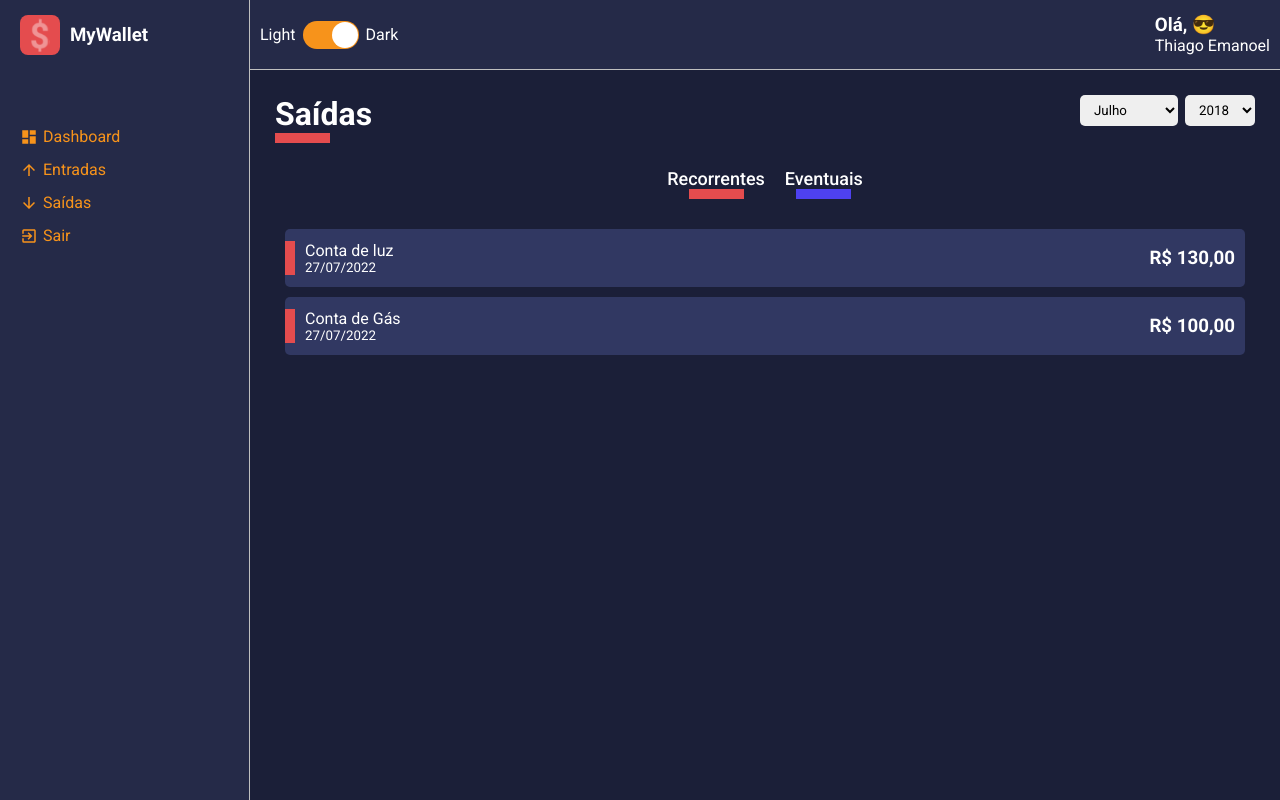
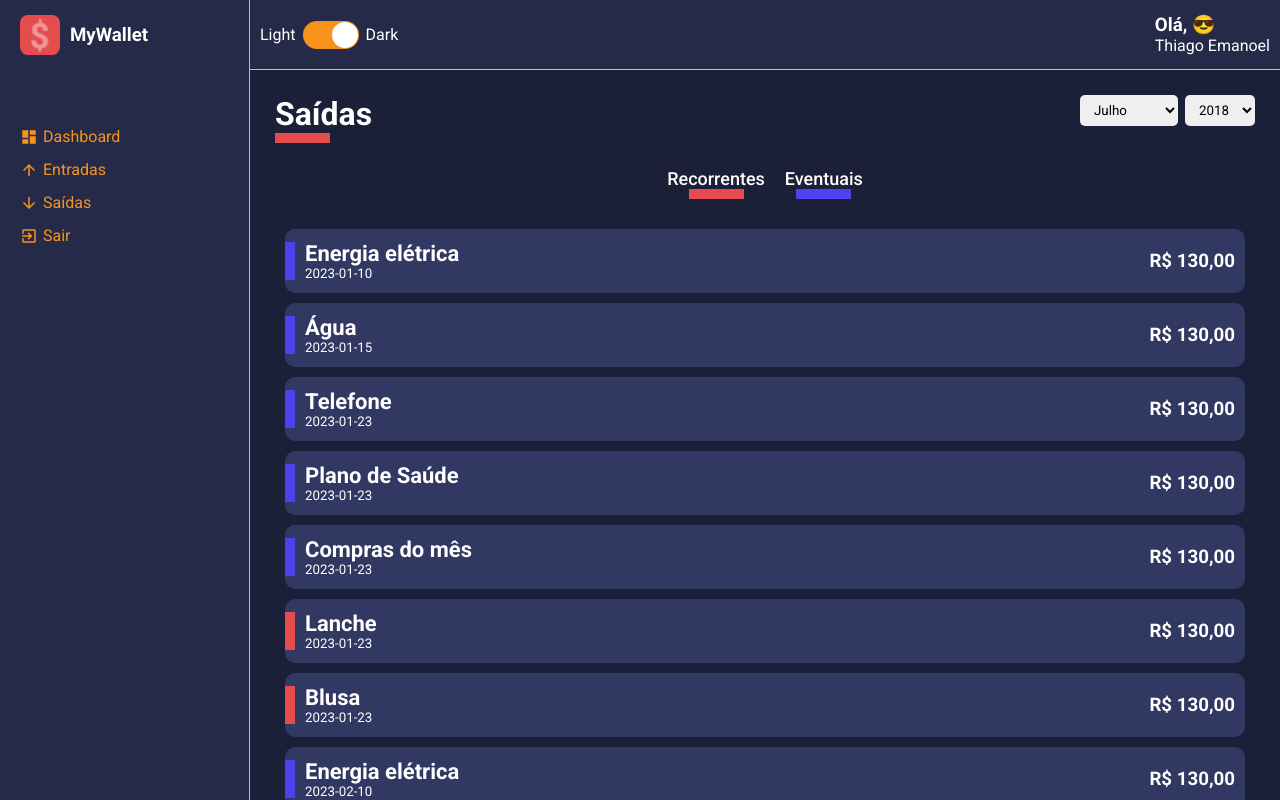
Before and after one commit to thiagoemanoel98/my-wallet-dashboard, a React (Create React App) app: page /list/1 in a window 1280 px wide. Built offline with nearby package versions, Linux system fonts and the light colour scheme.

Commit message:
✨ Implementação da Listagem

```diff
--- a/src/components/HistoryFinanceCard/styles.ts
+++ b/src/components/HistoryFinanceCard/styles.ts
@@ -9,7 +9,7 @@ export const Container = styled.li`
     background-color: ${props => props.theme.colors.tertiary};
 
     list-style: none;
-    border-radius: 5px;
+    border-radius: 10px;
 
     margin: 10px;
     padding: 12px 10px;
@@ -35,6 +35,11 @@ export const Container = styled.li`
         justify-content: space-between;
         padding-left: 10px;
     }
+
+    >div span {
+        font-weight: bold;
+        font-size: 22px;
+    }
 `;
 
 export const Tag = styled.div<ITagProps>`
--- a/src/pages/List/index.tsx
+++ b/src/pages/List/index.tsx
@@ -1,13 +1,26 @@
-import React, { useMemo } from "react";
+import React, { useEffect, useMemo, useState } from "react";
 import { useParams } from "react-router-dom";
 import ContentHeader from "../../components/ContentHeader";
 import HistoryFinanceCardProps from "../../components/HistoryFinanceCard";
 import SelectInput from "../../components/SelectInput";
 
+import gains from "../../repositories/gains";
+import expenses from "../../repositories/expenses";
+
 import * as S from "./styles";
+
+interface IData {
+  id: string;
+  decription: string;
+  amountFormatted: string;
+  frequency: string;
+  dataFormatted: string;
+  tagColor: string;
+}
 
 const List: React.FC = () => {
   let { type } = useParams();
+  const [data, setData] = useState<IData[]>([]);
 
   const EntryStyle = useMemo(() => {
     return type === "entry-balance"
@@ -15,6 +28,9 @@ const List: React.FC = () => {
       : { title: "Saídas", lineColor: "#E44C4E" };
   }, [type]);
 
+  const ListData = useMemo(() => {
+    return type === "entry-balance" ? gains : expenses;
+  }, [type]);
 
   const months = [
     {
@@ -46,6 +62,21 @@ const List: React.FC = () => {
     },
   ];
 
+  useEffect(() => {
+    const response = ListData.map((item) => {
+      return {
+        id: String(Math.random() * data.length),
+        decription: item.description,
+        amountFormatted: item.amount,
+        frequency: item.frequency,
+        dataFormatted: item.date,
+        tagColor: item.frequency === "recorrente" ? "#4E41F0" : "#E44C4E",
+      };
+    });
+
+    setData(response);
+  }, []);
+
   return (
     <S.Container>
       <ContentHeader title={EntryStyle.title} lineColor={EntryStyle.lineColor}>
@@ -63,18 +94,15 @@ const List: React.FC = () => {
       </S.Filters>
 
       <S.Content>
-        <HistoryFinanceCardProps
-          tagColor="#E44C4E"
-          title="Conta de luz"
-          subtitle="27/07/2022"
-          amount="R$ 130,00"
-        />
-        <HistoryFinanceCardProps
-          tagColor="#E44C4E"
-          title="Conta de Gás"
-          subtitle="27/07/2022"
-          amount="R$ 100,00"
-        />
+        {data.map((item) => (
+          <HistoryFinanceCardProps
+            key={item.id}
+            tagColor={item.tagColor}
+            title={item.decription}
+            subtitle={item.dataFormatted}
+            amount="R$ 130,00"
+          />
+        ))}
       </S.Content>
     </S.Container>
   );
--- /dev/null
+++ b/src/repositories/expenses.ts
@@ -0,0 +1,51 @@
+export default [
+  {"description":"Energia elétrica",      "amount":"150.55","type":"saída","frequency":"recorrente","date":"2023-01-10"},
+  {"description":"Água",                  "amount":"75.55", "type":"saída","frequency":"recorrente","date":"2023-01-15"},
+  {"description": "Telefone",             "amount":"99.99", "type":"saída","frequency":"recorrente","date":"2023-01-23"},
+  {"description":"Plano de Saúde",        "amount":"300.00","type":"saída","frequency":"recorrente","date":"2023-01-23"},
+  {"description":"Compras do mês",        "amount":"625.78","type":"saída","frequency":"recorrente","date":"2023-01-23"},
+  {"description":"Lanche",                "amount":"45.70", "type":"saída","frequency":"eventual",  "date":"2023-01-23"},
+  {"description":"Blusa",                 "amount":"95.70", "type":"saída","frequency":"eventual",  "date":"2023-01-23"},
+  {"description":"Energia elétrica",      "amount":"125.55","type":"saída","frequency":"recorrente","date":"2023-02-10"},
+  {"description":"Água",                  "amount":"90.15", "type":"saída","frequency":"recorrente","date":"2023-02-15"},
+  {"description":"Telefone",              "amount":"99.99", "type":"saída","frequency":"recorrente","date":"2023-02-23"},
+  {"description":"Plano de Saúde",        "amount":"300.00","type":"saída","frequency":"recorrente","date":"2023-02-23"},
+  {"description":"Compras do mês",        "amount":"540.00","type":"saída","frequency":"recorrente","date":"2023-02-25"},
+  {"description":"Parcela do Celular 1/5","amount":"150.99","type":"saída","frequency":"eventual",  "date":"2023-02-26"},
+  {"description":"Cinema",                "amount":"45.00", "type":"saída","frequency":"eventual",  "date":"2023-02-23"},
+  {"description":"Energia elétrica",      "amount":"97.00", "type":"saída","frequency":"recorrente","date":"2023-03-10"},
+  {"description":"Água",                  "amount":"100.10","type":"saída","frequency":"recorrente","date":"2023-03-15"},
+  {"description":"Telefone",              "amount":"99.99", "type":"saída","frequency":"recorrente","date":"2023-03-23"},
+  {"description":"Plano de Saúde",        "amount":"300.00","type":"saída","frequency":"recorrente","date":"2023-03-23"},
+  {"description":"Compras do mês",        "amount":"800.50","type":"saída","frequency":"recorrente","date":"2023-03-17"},
+  {"description":"Parcela do Celular 2/5","amount":"150.99","type":"saída","frequency":"eventual",  "date":"2023-03-18"},
+  {"description":"Troca de Oléo do carro","amount":"90.00", "type":"saída","frequency":"eventual",  "date":"2023-03-23"},
+  {"description":"Energia elétrica",      "amount":"75.99", "type":"saída","frequency":"recorrente","date":"2023-04-10"},
+  {"description":"Água",                  "amount":"80.33", "type":"saída","frequency":"recorrente","date":"2023-04-15"},
+  {"description":"Telefone",              "amount":"99.99", "type":"saída","frequency":"recorrente","date":"2023-04-23"},
+  {"description":"Plano de Saúde",        "amount":"300.00","type":"saída","frequency":"recorrente","date":"2023-04-23"},
+  {"description":"Compras do mês",        "amount":"600.00","type":"saída","frequency":"recorrente","date":"2023-04-25"},
+  {"description":"Parcela do Celular 3/5","amount":"150.99","type":"saída","frequency":"eventual",  "date":"2023-04-26"},
+  {"description":"Ebook de React Js",     "amount":"85.95", "type":"saída","frequency":"eventual",  "date":"2023-04-13"},
+  {"description":"Energia elétrica",      "amount":"125.55","type":"saída","frequency":"recorrente","date":"2023-05-10"},
+  {"description":"Água",                  "amount":"90.15", "type":"saída","frequency":"recorrente","date":"2023-05-15"},
+  {"description":"Telefone",              "amount":"99.99", "type":"saída","frequency":"recorrente","date":"2023-05-23"},
+  {"description":"Plano de Saúde",        "amount":"300.00","type":"saída","frequency":"recorrente","date":"2023-05-23"},
+  {"description":"Compras do mês",        "amount":"540.00","type":"saída","frequency":"recorrente","date":"2023-05-25"},
+  {"description":"Parcela do Celular 4/5","amount":"150.99","type":"saída","frequency":"eventual",  "date":"2023-05-26"},
+  {"description":"Blusa Iron Man",        "amount":"150.00","type":"saída","frequency":"eventual",  "date":"2023-01-23"},
+  {"description":"Energia elétrica",      "amount":"200.00","type":"saída","frequency":"recorrente","date":"2023-06-10"},
+  {"description":"Água",                  "amount":"150.00","type":"saída","frequency":"recorrente","date":"2023-06-15"},
+  {"description":"Telefone",              "amount":"99.99", "type":"saída","frequency":"recorrente","date":"2023-06-23"},
+  {"description":"Plano de Saúde",        "amount":"300.00","type":"saída","frequency":"recorrente","date":"2023-06-23"},
+  {"description":"Compras do mês",        "amount":"559.15","type":"saída","frequency":"recorrente","date":"2023-06-25"},
+  {"description":"Parcela do Celular 5/5","amount":"150.99","type":"saída","frequency":"eventual",  "date":"2023-06-26"},
+  {"description":"Perfume",               "amount":"250.00","type":"saída","frequency":"eventual",  "date":"2023-06-21"},
+  {"description":"Energia elétrica",      "amount":"250.00","type":"saída","frequency":"recorrente","date":"2023-07-10"},
+  {"description":"Água",                  "amount":"90.00", "type":"saída","frequency":"recorrente","date":"2023-07-15"},
+  {"description":"Telefone",              "amount":"99.99", "type":"saída","frequency":"recorrente","date":"2023-07-23"},
+  {"description":"Plano de Saúde",        "amount":"300.00","type":"saída","frequency":"recorrente","date":"2023-07-23"},
+  {"description":"Compras do mês",        "amount":"700.00","type":"saída","frequency":"recorrente","date":"2023-07-25"},
+  {"description":"Cafeteira",             "amount":"250.00","type":"saída","frequency":"eventual",  "date":"2023-07-26"},
+  {"description":"Pizza",                 "amount":"60.00", "type":"saída","frequency":"eventual",  "date":"2023-07-19"}
+]
--- /dev/null
+++ b/src/repositories/gains.ts
@@ -0,0 +1,11 @@
+export default [
+  { "description": "Salário",     "amount": "1300.52", "type": "entrada", "frequency": "recorrente", "date": "2023-01-10" },
+  { "description": "Freela",      "amount": "150.13",  "type": "entrada", "frequency": "eventual",   "date": "2023-01-17" },
+  { "description": "Salário",     "amount": "2500.23", "type": "entrada", "frequency": "recorrente", "date": "2023-02-10" },
+  { "description": "Freela site", "amount": "900.23",  "type": "entrada", "frequency": "eventual",   "date": "2023-02-21" },
+  { "description": "Freela app",  "amount": "950.92",  "type": "entrada", "frequency": "eventual",   "date": "2023-02-23" },
+  { "description": "Salário",     "amount": "2500.25", "type": "entrada", "frequency": "recorrente", "date": "2023-03-10" },
+  { "description": "Salário",     "amount": "2500.18", "type": "entrada", "frequency": "recorrente", "date": "2023-04-10" },
+  { "description": "Salário",     "amount": "2500.15", "type": "entrada", "frequency": "recorrente", "date": "2023-05-10" },
+  { "description": "Salário",     "amount": "2500.12", "type": "entrada", "frequency": "recorrente", "date": "2023-06-10" },
+  { "description": "Salário",     "amount": "2500.00", "type": "entrada", "frequency": "recorrente", "date": "2023-07-10" }]
```
Also changed, not shown: src/utils/formatCurrency.ts (added).
